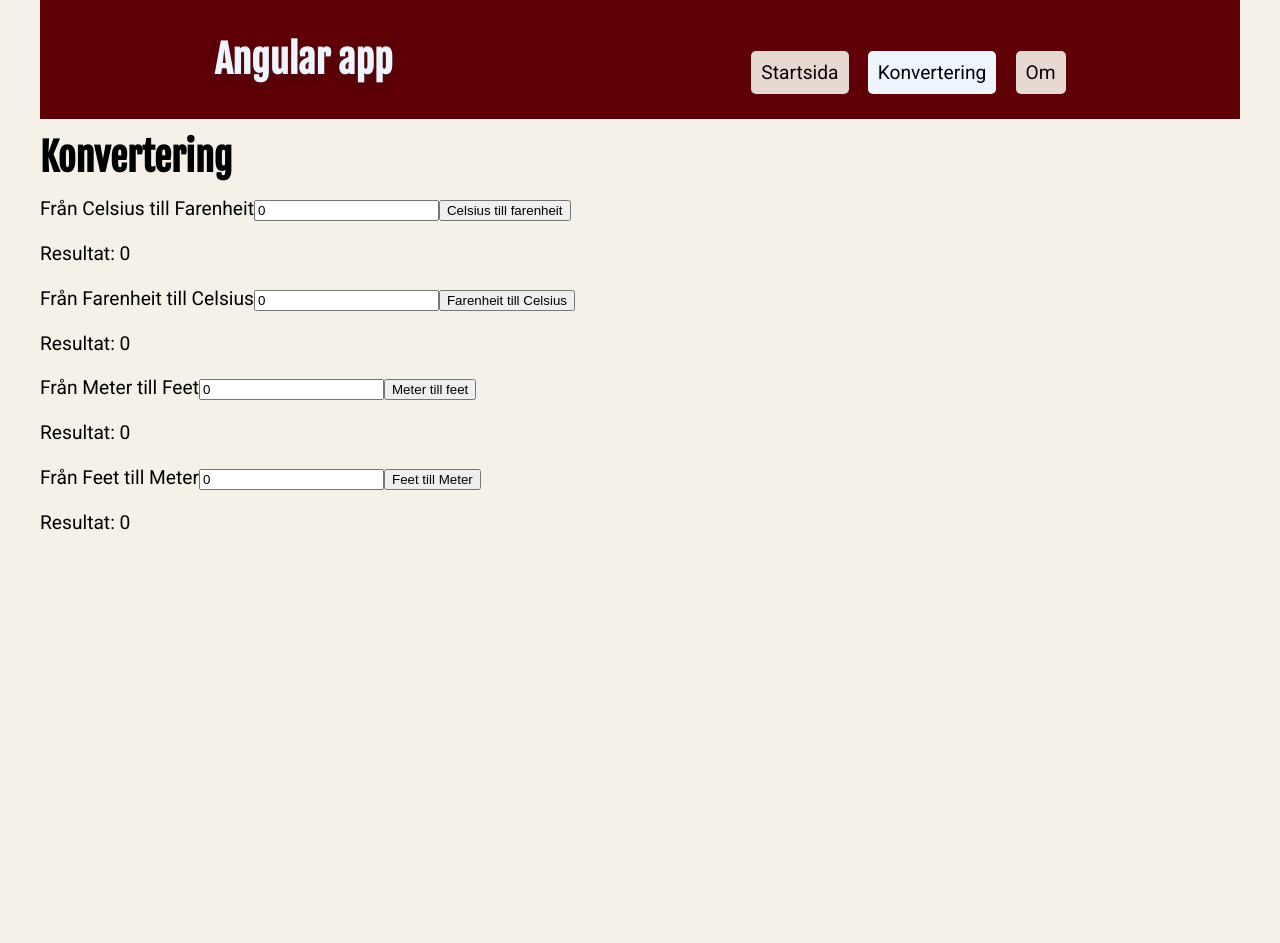
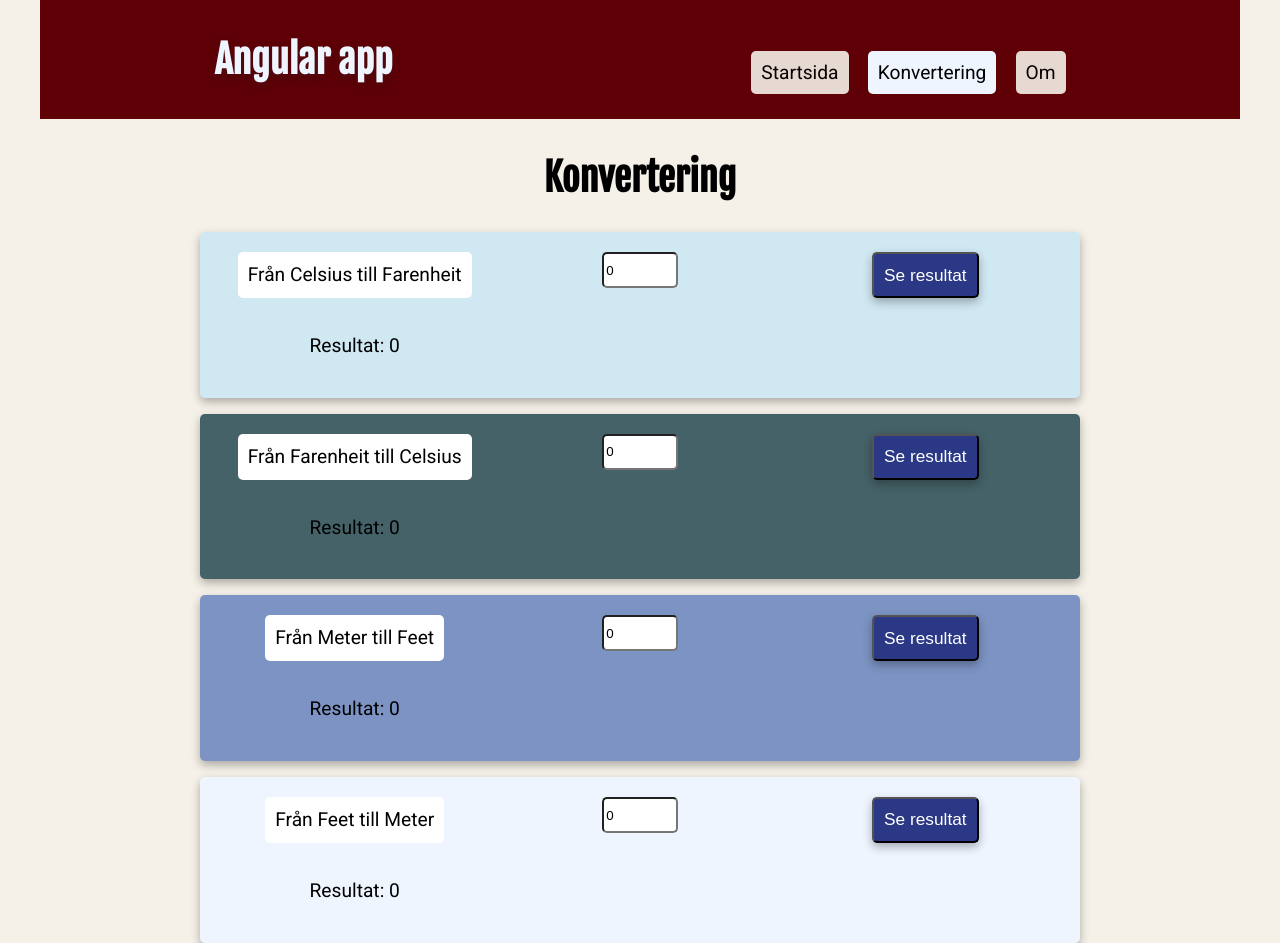
Before and after one commit to victoriah-svg/lab3Angular, an Angular app: page /convert in a window 1280 px wide. Before the commit the page ends 800 px from the top, so only its background shows below. Built offline with nearby package versions, Linux system fonts and the light colour scheme.

Commit message:
lagt till styling för konverteringssidan

```diff
--- a/src/app/convert/convert.css
+++ b/src/app/convert/convert.css
@@ -0,0 +1,81 @@
+#contentWrapper{
+    display: grid;
+    grid-template-rows: auto 1fr 1fr 1fr 1fr;
+    gap: 1rem;
+    justify-items: center;
+    padding-top: 20px;
+}
+
+#inputDiv1 {
+    width: 70%;
+    background-color: #D0E8F2;
+    padding: 20px;
+    border-radius: 5px;
+    display: grid;
+    grid-template-columns: 1fr 1fr 1fr;
+    justify-items: center;
+    gap: 1rem;
+    box-shadow: 0px 4px 10px rgba(0, 0, 0, 0.3);
+}
+
+#inputDiv2 {
+    width: 70%;
+    background-color: #456268;
+    padding: 20px;
+    border-radius: 5px;
+    display: grid;
+    grid-template-columns: 1fr 1fr 1fr;
+    justify-items: center;
+    gap: 1rem;
+    box-shadow: 0px 4px 10px rgba(0, 0, 0, 0.3);
+}
+
+#inputDiv3 {
+    width: 70%;
+    background-color: #7C93C3;
+    padding: 20px;
+    border-radius: 5px;
+    display: grid;
+    grid-template-columns: 1fr 1fr 1fr;
+    gap: 1rem;
+    justify-items: center;
+    box-shadow: 0px 4px 10px rgba(0, 0, 0, 0.3);
+}
+
+#inputDiv4 {
+    width: 70%;
+    background-color: #EEF5FF;
+    padding: 20px;
+    border-radius: 5px;
+    display: grid;
+    grid-template-columns: 1fr 1fr 1fr;
+    gap: 1rem;
+    justify-items: center;
+    box-shadow: 0px 4px 10px rgba(0, 0, 0, 0.3);
+}
+
+input {
+    width: 25%;
+    height: 30px;
+    border-radius: 5px;
+}
+
+button {
+    border-radius: 5px;
+    padding: 10px;
+    font-size: 0.9em;
+    background-color: #2b3885;
+    color: white;
+    box-shadow: 0px 4px 10px rgba(0, 0, 0, 0.3);
+}
+
+button:hover {
+    opacity: 0.8;
+    cursor: pointer;
+}
+
+label {
+    background-color: white;
+    padding: 10px;
+    border-radius: 5px;
+}
--- a/src/app/convert/convert.html
+++ b/src/app/convert/convert.html
@@ -1,29 +1,31 @@
+<div id="contentWrapper">
     <h1>Konvertering</h1>
-<div id="inputDiv">
+    <div id="inputDiv1">
         <label for="inputC">Från Celsius till Farenheit</label>
         <input type="number" id="inputC" [(ngModel)]="inputC">
         <!--knyter till modell, får 2vägs databinding (importerat FormsModule i ts)-->
-    <button (click)="farenheit()">Celsius till farenheit</button>
+        <button (click)="farenheit()">Se resultat</button>
         <p>Resultat: {{ result1 }}</p>
     </div>
 
-<div>
+    <div id="inputDiv2">
         <label for="inputF">Från Farenheit till Celsius</label>
         <input type="number" id="inputF" [(ngModel)]="inputF">
-    <button (click)="celsius()">Farenheit till Celsius</button>
+        <button (click)="celsius()">Se resultat</button>
         <p>Resultat: {{ result2 }}</p>
     </div>
 
-<div>
+    <div id="inputDiv3">
         <label for="inputMet">Från Meter till Feet</label>
         <input type="number" id="inputMet" [(ngModel)]="inputMet">
-    <button (click)="feet()">Meter till feet</button>
+        <button (click)="feet()">Se resultat</button>
         <p>Resultat: {{ result3 }}</p>
     </div>
 
-<div>
+    <div id="inputDiv4">
         <label for="inputFeet">Från Feet till Meter</label>
         <input type="number" id="inputFeet" [(ngModel)]="inputFeet">
-    <button (click)="meter()">Feet till Meter</button>
+        <button (click)="meter()">Se resultat</button>
         <p>Resultat: {{ result4 }}</p>
     </div>
+</div>
```
Lines whose indentation alone changed are shown as unchanged.
